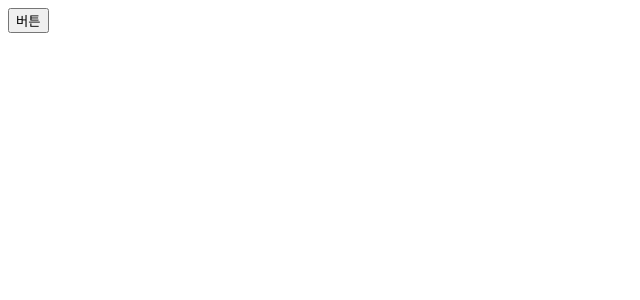
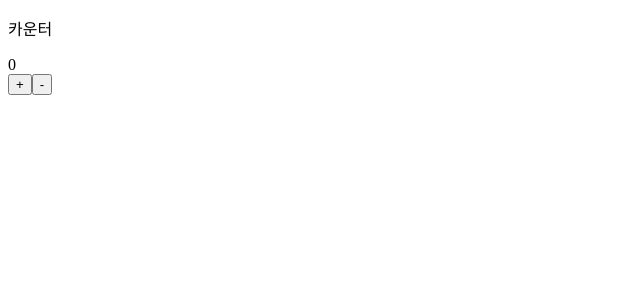
Before and after one commit to jihyunleeme/webpack, a React app: page / in a window 1280 px wide. Shown: the top 300 px of the page, without its empty margins (0-640 px from the left). Built offline with nearby package versions, Linux system fonts and the light colour scheme.

Commit message:
counter 컴포넌트 추가

```diff
--- a/src/App.tsx
+++ b/src/App.tsx
@@ -1,6 +1,7 @@
-import Button from "./components/Button/Button";
+import React from "react";
+import { Counter } from "./components/Counter";
 
 const App = () => {
-  return <button>버튼</button>;
+  return <Counter />;
 };
 export default App;
--- a/src/components/Button/Button.tsx
+++ b/src/components/Button/Button.tsx
@@ -18,7 +18,7 @@ export interface ButtonProps {
   style?: React.CSSProperties;
 }
 
-export default React.forwardRef<HTMLButtonElement, ButtonProps>(
+const Button = React.forwardRef<HTMLButtonElement, ButtonProps>(
   (
     {
       children,
@@ -59,3 +59,6 @@ export default React.forwardRef<HTMLButtonElement, ButtonProps>(
     );
   }
 );
+
+Button.displayName = "Button";
+export default Button;
--- /dev/null
+++ b/src/components/Counter/index.tsx
@@ -0,0 +1,34 @@
+import React, { useState } from "react";
+
+interface ICounter {
+  counter: number;
+}
+
+export function Counter() {
+  const [state, setState] = useState<ICounter>({
+    counter: 0,
+  });
+
+  const onIncrement = () => {
+    setState({
+      counter: state.counter + 1,
+    });
+  };
+
+  const onDecrement = () => {
+    setState({
+      counter: state.counter - 1,
+    });
+  };
+
+  return (
+    <div>
+      <p>카운터</p>
+      <div>{state.counter}</div>
+      <div>
+        <button onClick={onIncrement}>+</button>
+        <button onClick={onDecrement}>-</button>
+      </div>
+    </div>
+  );
+}
```
